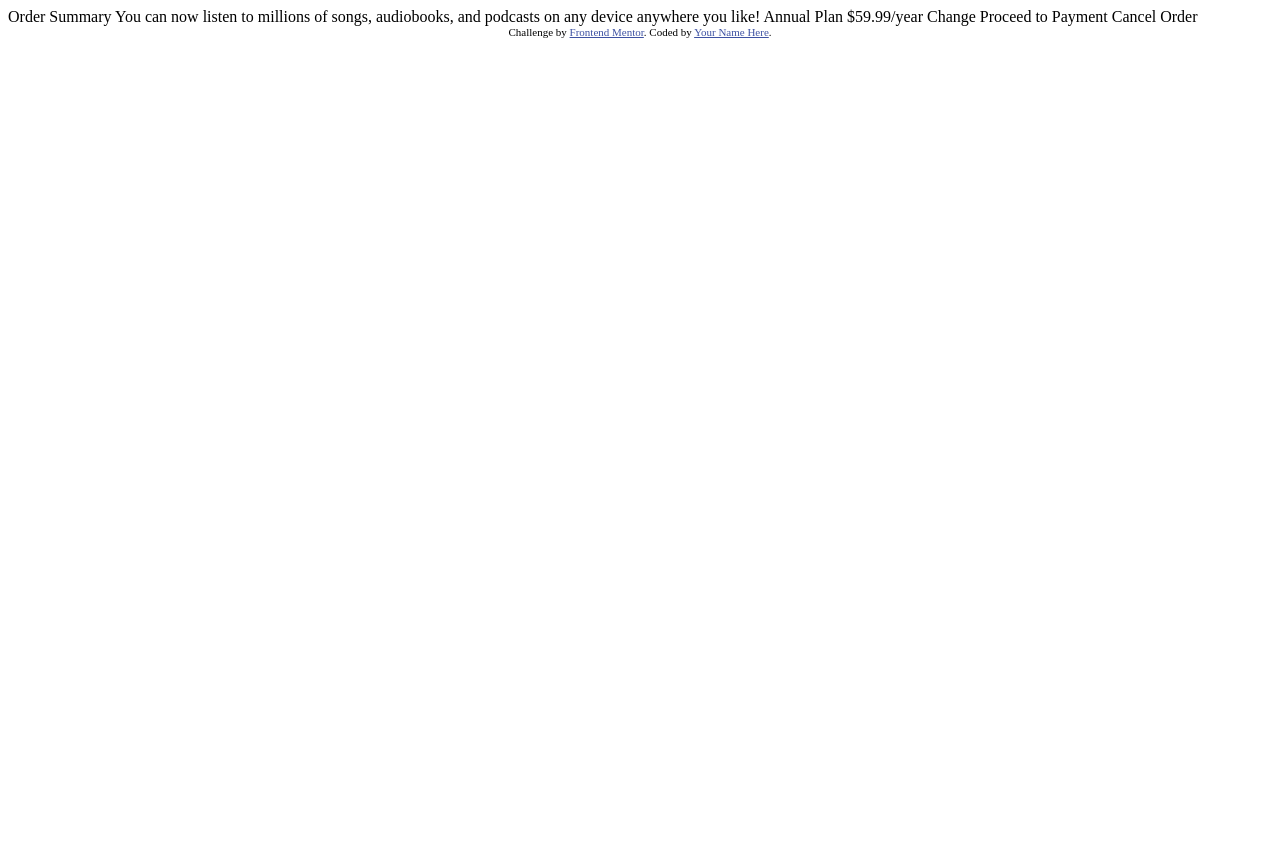
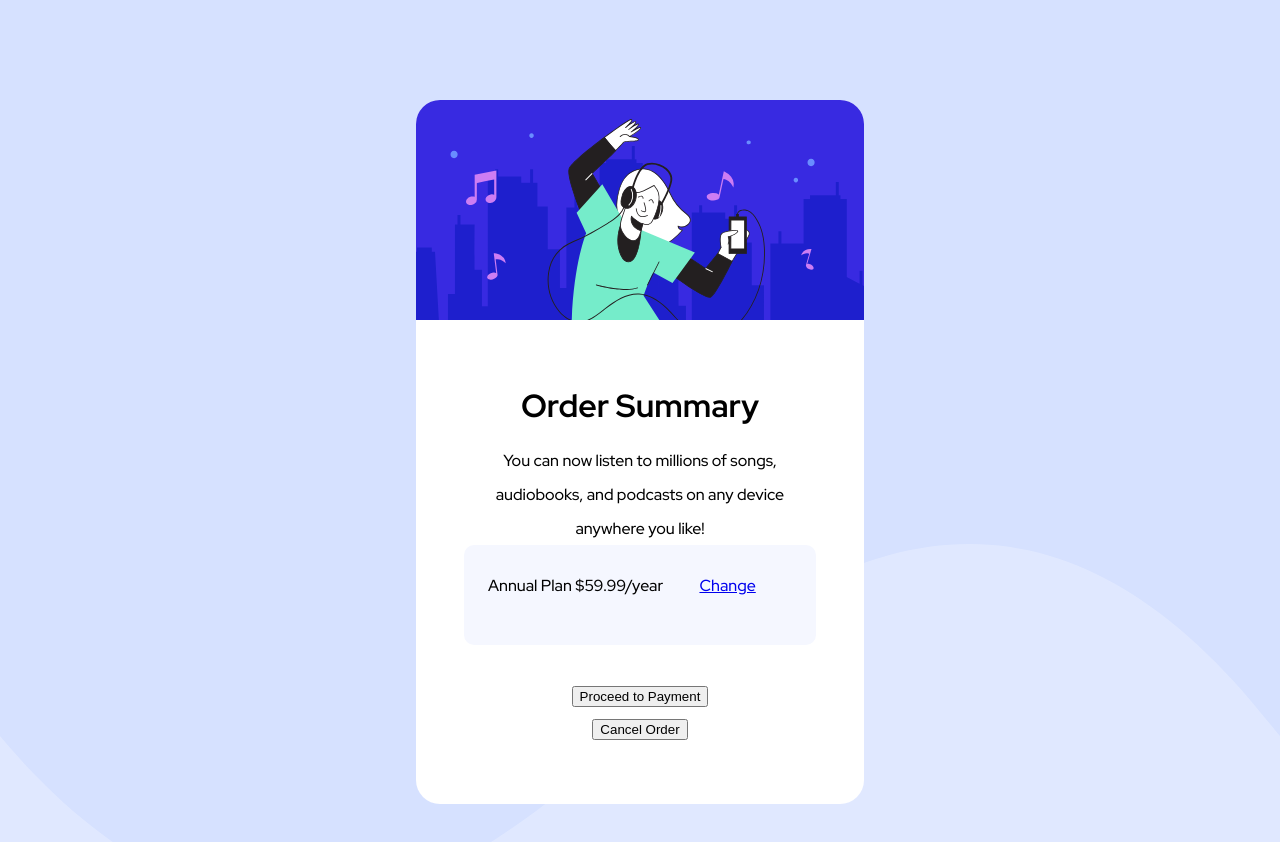
Before and after one commit to stephlinya/order-summary, a plain HTML site: page index.html in a window 1280 px wide. Before the commit the page ends 800 px from the top, so only its background shows below. Drawn offline with Linux system fonts and the light colour scheme.

Commit message:
Added html, basic styling for summary card, hero image, and some spacing styling

```diff
--- a/index.html
+++ b/index.html
@@ -5,33 +5,40 @@
   <meta name="viewport" content="width=device-width, initial-scale=1.0"> <!-- displays site properly based on user's device -->
 
   <link rel="icon" type="image/png" sizes="32x32" href="./images/favicon-32x32.png">
-
+  <link rel="stylesheet" href="style.css">
+  <link rel="preconnect" href="https://fonts.googleapis.com">
+<link rel="preconnect" href="https://fonts.gstatic.com" crossorigin>
+<link href="https://fonts.googleapis.com/css2?family=Red+Hat+Display:wght@500;700;900&display=swap" rel="stylesheet">
   <title>Frontend Mentor | Order summary card</title>
 
-  <!-- Feel free to remove these styles or customise in your own stylesheet 👍 -->
-  <style>
-    .attribution { font-size: 11px; text-align: center; }
-    .attribution a { color: hsl(228, 45%, 44%); }
-  </style>
 </head>
 <body>
+  <div class = "container">
+    <div class = "hero-img"></div>
+    <div class = "content">
+      <h1>Order Summary</h1>
 
-  Order Summary
+      You can now listen to millions of songs, audiobooks, and podcasts on any
+      device anywhere you like!<br>
+      <div class = "pricing-block">
+        <div id = "icon"></div>
+        <div id = "cost">Annual Plan
+        $59.99/year</div>
 
-  You can now listen to millions of songs, audiobooks, and podcasts on any
-  device anywhere you like!
+        <div id="link"><a href=#>Change</a></div></div><br>
 
-  Annual Plan
-  $59.99/year
+        <button type=submit>Proceed to Payment</button><br>
+        <button type=submit>Cancel Order</button>
+    </div>
 
-  Change
+  </div>
 
-  Proceed to Payment
-  Cancel Order
-
-  <div class="attribution">
+  <!--
+ <div class="attribution">
     Challenge by <a href="https://www.frontendmentor.io?ref=challenge" target="_blank">Frontend Mentor</a>.
     Coded by <a href="#">Your Name Here</a>.
   </div>
+  -->
+
 </body>
 </html>
--- /dev/null
+++ b/style.css
@@ -0,0 +1,58 @@
+html {
+    margin: 0;
+    padding: 0;
+    font-family: 'Red Hat Display', sans-serif;
+    font-size: 16px;
+    overflow: hidden;
+    background-color: hsl(225, 100%, 94%);
+    background-image: url(/images/pattern-background-desktop.svg);
+    background-size: 100% 100%;
+    background-position: top right 10px;
+    box-sizing: border-box;
+
+}
+.container {
+    width: 28em;
+    height: 44em;
+    text-align: center;
+    margin: 6.25em auto;
+    line-height: 2.1em;
+    display: flex;
+    flex-direction: column;
+    justify-content: flex-start;
+    background-color: white;
+    border-radius: 1.5em;
+    box-sizing: border-box;
+}
+
+.hero-img{
+    margin: 0;
+    background-image: url(/images/illustration-hero.svg);
+    background-repeat: no-repeat, repeat;
+    background-size: cover;
+    height: 13.75em;
+    width: 100%;
+    border-radius: 1.5em 1.5em 0 0;
+
+}
+
+.content{
+    margin: 3em;
+
+}
+
+.pricing-block{
+    box-sizing: border-box;
+    display: flex;
+    margin: 0 auto;
+    padding: 1.5em;
+    height: 6.25em;
+    width: 22em;
+    background-color: hsl(225, 100%, 98%);
+    border-radius: 10px;
+    vertical-align: middle;
+}
+
+#link {
+    flex: 2;
+}
```
Also changed, not shown: 1 other file.
